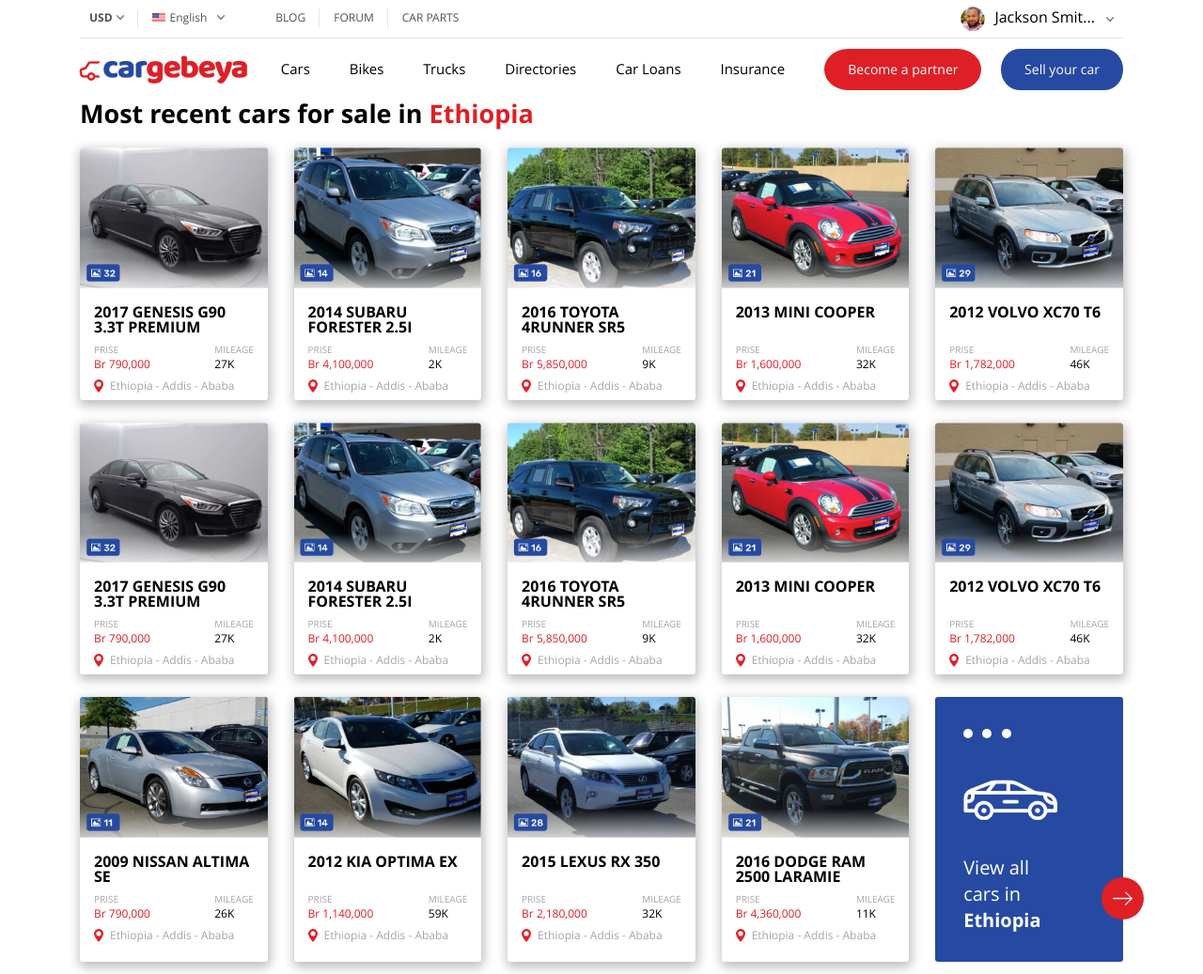
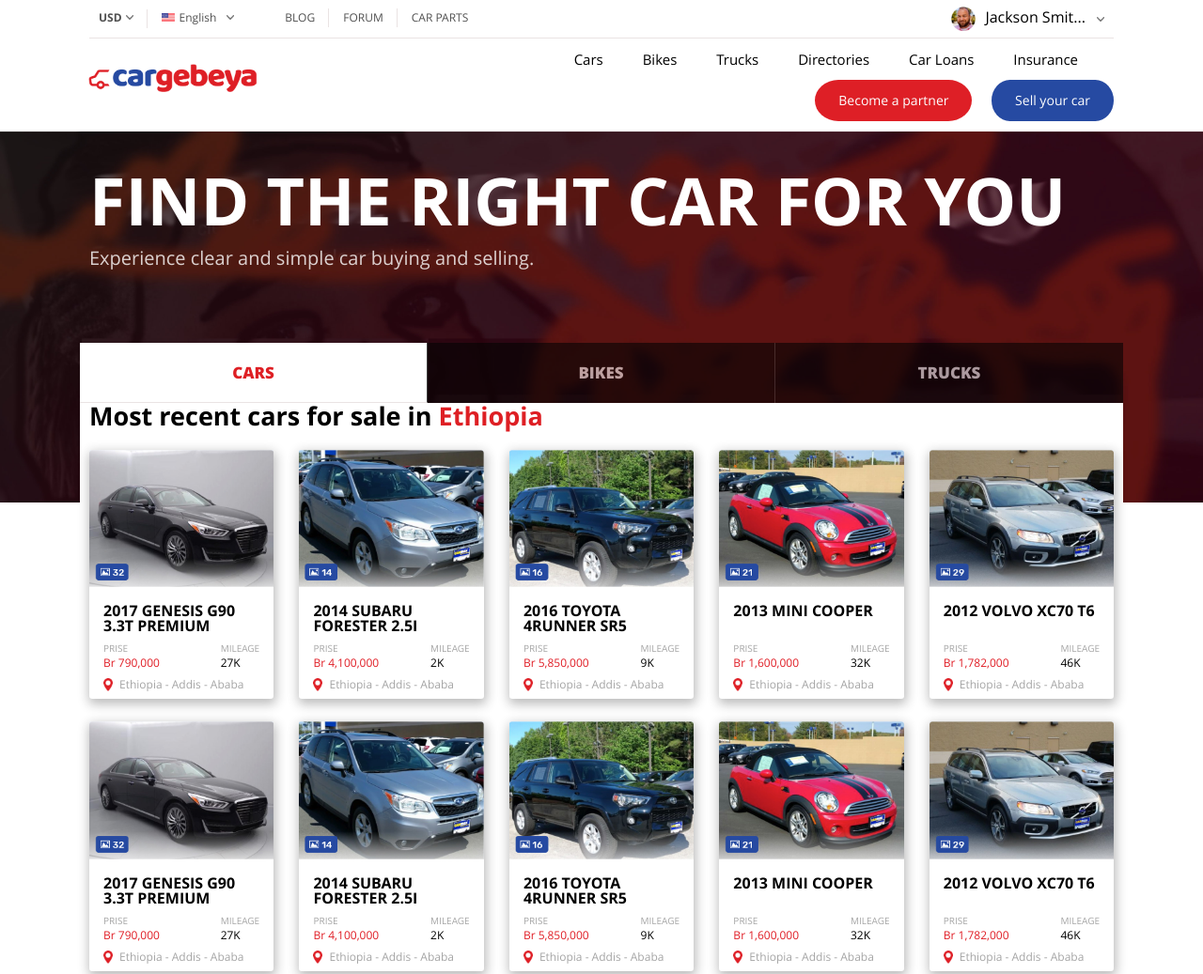
Before and after one commit to OlegGoloshchapov95/Test-murkup-without-Bootstrap-JpgPng-, a website: page app/index.html in a window 1280 px wide. Shown: the top 1037 px of the page at 94% size. Drawn offline with Linux system fonts and the light colour scheme.

Commit message:
Second commit

```diff
--- a/app/index.html
+++ b/app/index.html
@@ -49,7 +49,17 @@
             </nav>
           </div>
         </header>
-        <main id="main">
+        <main id="main" class="main-block">
+           <div class="container">
+               <h1 class="main-h">Find the right car for you</h1>
+               <p class="main-h-descr">Experience clear and simple car buying and selling.</p>
+           </div>
+           <ul class="tab-headers container">
+              <li class="tab-1 active-tab"><a href="#">cars</a></li>
+              <li class="tab-2"><a href="#">bikes</a></li>
+              <li class="tab-3"><a href="#">trucks</a></li>
+           </ul>
+           <div id="content-tab-1">
              <section class="most-recent-cars">
                 <div class="container">
                   <h2 class="h-in-section">Most recent cars for sale in <span class="red">Ethiopia</span></h2>
@@ -343,6 +353,11 @@
                   </div>
                 </div>
              </section>
+           </div>
+           <div class="content-tab-2">
+           </div>
+           <div class="content-tab-3">
+           </div>
         </main>
         <footer id="footer" class="footer-block clearfix">
           <div class="container">
--- a/app/sass/main.scss
+++ b/app/sass/main.scss
@@ -54,11 +54,13 @@
     display: table;
     clear: both;
 }
+*{
+	box-sizing:border-box;
+}
 body{
 	 font-family:'open_sansregular', sans-serif;
 	 color:#000000;
 	 background-color:#fff;
-	 box-sizing:border-box;
 }
 .main-wrap{
 	 min-width:320px;
@@ -70,9 +72,9 @@
 	 padding-left:10px;
 	 padding-right:10px;
 }
+$lines_color:#eae3e3;
 .header-block{
 	$font_size:12px;
-	$lines_color:#eae3e3;
 	font-size:font_size;
 	.top-line{
 		padding:7px 10px;
@@ -224,6 +226,62 @@
         }
 	}
 }
+.main-block{
+	display:block;/*for EE*/
+	background-image:url(../img/big-background.jpg);
+	background-repeat:no-repeat;
+	background-size:auto 395px;
+	background-position:50% 0;
+	padding-left:10px;
+	padding-right:10px;
+	padding-top:39px;
+	.main-h{
+		color:#fff;
+        font-size: 70px;
+        text-transform: uppercase;
+        font-family: 'open_sansbold';
+        margin-bottom:16px;
+	}
+	.main-h-descr{
+		font-size:20px;
+		color:#fff;
+		margin-bottom:80px;
+		opacity:0.8;
+	}
+	.tab-headers{
+		display:flex;
+		flex-wrap:wrap;
+		padding-left:0px;
+		padding-right:0px;
+		li{
+		   width:33.3333%;
+		   background-color:#040404;
+		   border-right:1px solid #3d3d3d;
+		   opacity:0.6;
+		   text-align:center;
+		   padding-top:23px;
+		   padding-bottom:23px;
+		   &:last-child{
+		   	border-right:none;
+		   }
+		   a{
+		   	font-size:17px;
+		   	display:inline-block;
+		   	color:#fff;
+		   	text-transform:uppercase;
+		   	font-family: 'open_sansextrabold';
+		   }
+		   &.active-tab{
+		   	background-color:#fff;
+		   	opacity:1;
+		   	border-bottom:1px solid $lines_color;
+			   a{
+			   	  color:#de1f24;
+			    }
+		   }
+	    }
+	}
+}
 .h-in-section{
 	font-size:27px;
 	font-family: 'open_sansbold';
@@ -234,6 +292,9 @@
 }
 
 .most-recent-cars{
+	.container{
+		background-color:#fff;
+	}
 	.cars-items-container{
 		display:flex;
 		flex-wrap:wrap;
@@ -341,6 +402,8 @@
 	}
 }
 .footer-block{
+	padding-left:10px;
+	padding-right:10px;
 	background-color:#2b2b2b;
 	color:#fff;
 	font-size:15px;
@@ -426,6 +489,11 @@
 }
 
 @media (max-width: 992px){
+	.main-block{
+		.main-h{
+	        font-size: 50px;
+		}
+    }
 	.most-recent-cars{
 		.cars-items-container{
 		    .cars-item{
@@ -443,6 +511,11 @@
         	    margin-bottom:15px;
             }
 	    }
+    }
+    .main-block{
+		.main-h{
+	        font-size: 40px;
+		}
     }
 }
 @media (max-width: 600px){
@@ -507,6 +580,11 @@
 		}
 		.social-block{
 			float:none;
+            .social-icons{
+		        &>li{
+		        	margin-right:8px;
+		        }
+            }
 		}
 	}
 }
```
Also changed, not shown: app/css/main.css, app/img/big-background.jpg (added). Lines whose indentation alone changed are shown as unchanged.
